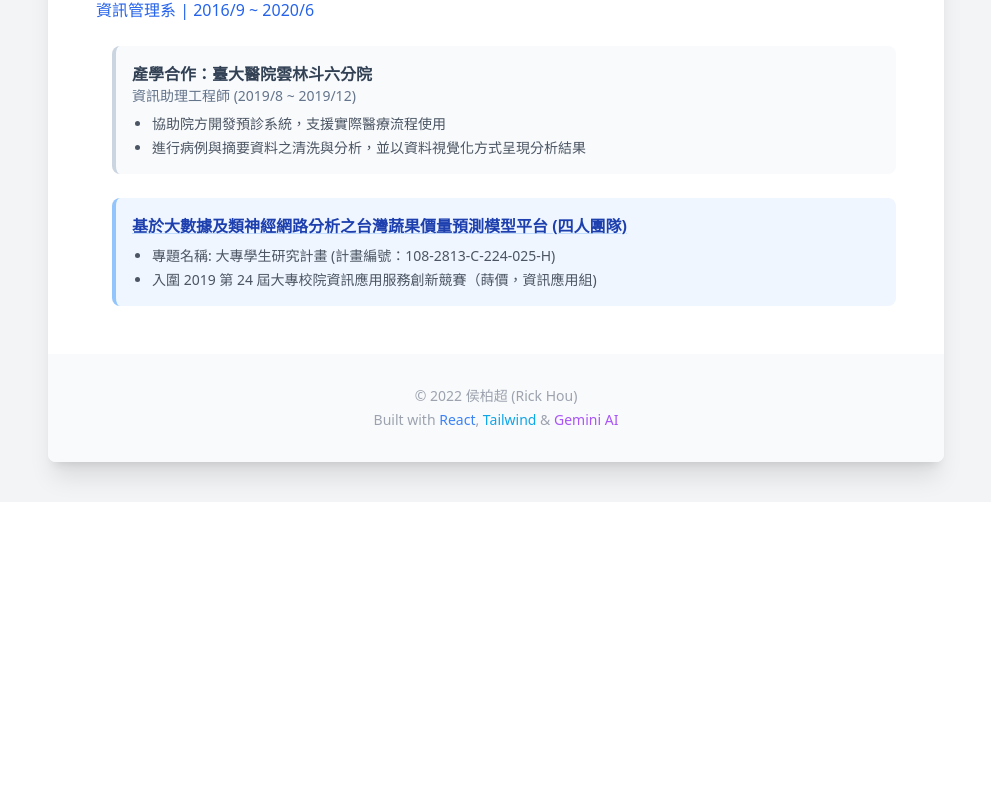
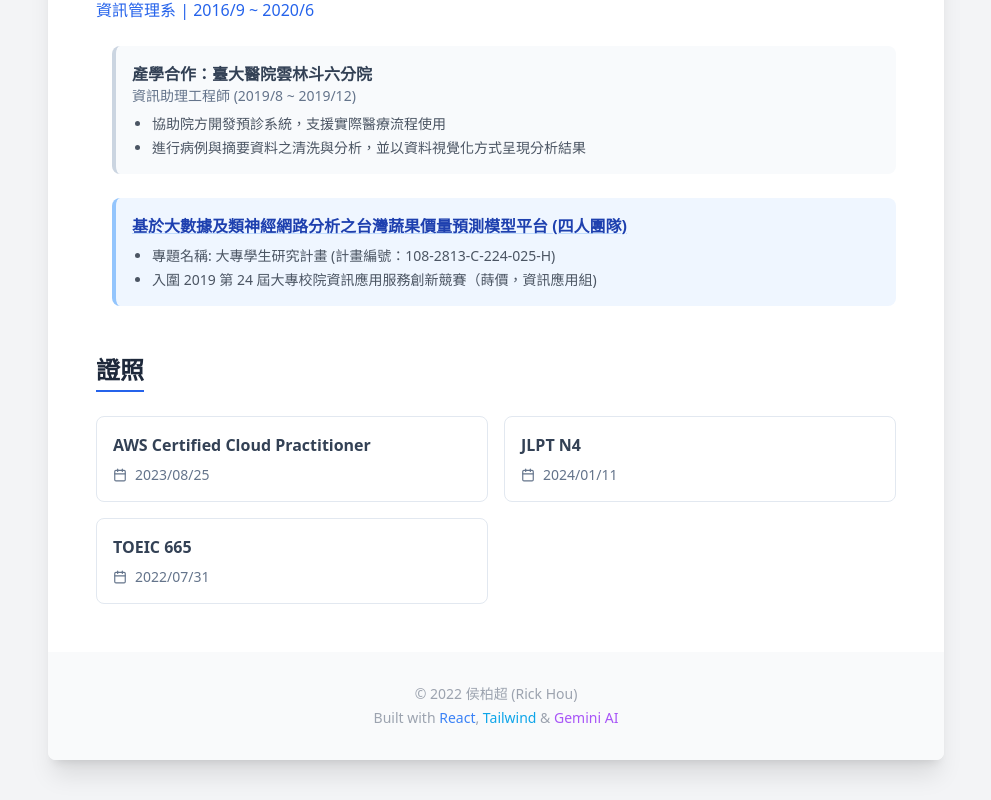
Before and after one commit to pock999/profile, a React (Vite) app: page / in a window 1280 px wide. Shown: the part 1580-2380 px from the top of the page, without its empty margins (144-1135 px from the left). Before the commit the page ends 2082 px from the top, so only its background shows below. Built offline with nearby package versions, Linux system fonts and the light colour scheme.

Commit message:
feat: add certificate

```diff
--- a/src/App.jsx
+++ b/src/App.jsx
@@ -1,6 +1,6 @@
 import React from 'react';
 import config from '../config';
-import {LanguageSwitcher, ScrollToTop, Header, About, Experience, Skills, Portfolios, Education, Footer} from './components'
+import {LanguageSwitcher, ScrollToTop, Header, About, Experience, Skills, Portfolios, Education, Certificates, Footer} from './components'
 
 const App = () => {
 
@@ -18,6 +18,7 @@ const App = () => {
           <Skills />
           <Portfolios />
           <Education />
+          <Certificates />
         </main>
 
         <Footer />
--- /dev/null
+++ b/src/components/Certificates.jsx
@@ -0,0 +1,35 @@
+import React from 'react';
+import { useTranslation } from 'react-i18next';
+import { Calendar } from 'lucide-react';
+
+const Certificates = () => {
+  const { t } = useTranslation();
+  return (
+    <section className="mt-12">
+      <div className="flex items-center gap-2 mb-6 border-b-2 border-blue-600 inline-flex pb-1">
+        <h2 className="text-2xl font-bold text-slate-800">
+          {t('certificate.title')}
+        </h2>
+      </div>
+
+      <div className="grid grid-cols-1 md:grid-cols-2 gap-4">
+        {t('certificate.content', { returnObjects: true }).map((cert, idx) => (
+          <div
+            key={idx}
+            className="group p-4 bg-white border border-slate-200 rounded-lg hover:border-blue-300 hover:shadow-md transition-all duration-300 flex flex-col justify-center"
+          >
+            <h3 className="font-bold text-slate-700 group-hover:text-blue-700 transition-colors">
+              {cert.name}
+            </h3>
+            <div className="flex items-center gap-2 text-sm text-slate-500 mt-2">
+              <Calendar size={14} />
+              <span>{cert.issueDate}</span>
+            </div>
+          </div>
+        ))}
+      </div>
+    </section>
+  );
+};
+
+export default Certificates;
--- a/src/components/index.js
+++ b/src/components/index.js
@@ -6,6 +6,7 @@ import Experience from "./Experience";
 import Skills from "./Skills";
 import Portfolios from "./Portfolios";
 import Education from "./Education";
+import Certificates from "./Certificates";
 import Footer from "./Footer";
 
 export {
@@ -17,5 +18,6 @@ export {
   Skills,
   Portfolios,
   Education,
+  Certificates,
   Footer
 };
--- a/src/i18n/locales/en.json
+++ b/src/i18n/locales/en.json
@@ -63,16 +63,7 @@
   },
   "portfolios": {
     "title": "作品集",
-    "content": [
-      {
-        "title": "大學專題",
-        "period": "2019 1月 ~ 2019 12月",
-        "infoList": [
-          "通過108年度科技部大專學生研究計畫(題目: 基於大數據及類神經網路分析之台灣蔬果價量預測模型平台)",
-          "入圍第24屆大專校院資訊應用服務創新競賽決賽(題目: 蒔價)"
-        ]
-      }
-    ]
+    "content": []
   },
   "education": {
     "title": "學歷",
@@ -103,5 +94,22 @@
         ]
       }
     ]
+  },
+  "certificate": {
+    "title": "證照",
+    "content": [
+      {
+        "name": "AWS Certified Cloud Practitioner",
+        "issueDate": "2023/08/25"
+      },
+      {
+        "name": "JLPT N4",
+        "issueDate": "2024/01/11"
+      },
+      {
+        "name": "TOEIC 665",
+        "issueDate": "2022/07/31"
+      }
+    ]
   }
 }
--- a/src/i18n/locales/zh-TW.json
+++ b/src/i18n/locales/zh-TW.json
@@ -94,5 +94,22 @@
         ]
       }
     ]
+  },
+  "certificate": {
+    "title": "證照",
+    "content": [
+      {
+        "name": "AWS Certified Cloud Practitioner",
+        "issueDate": "2023/08/25"
+      },
+      {
+        "name": "JLPT N4",
+        "issueDate": "2024/01/11"
+      },
+      {
+        "name": "TOEIC 665",
+        "issueDate": "2022/07/31"
+      }
+    ]
   }
 }
```
